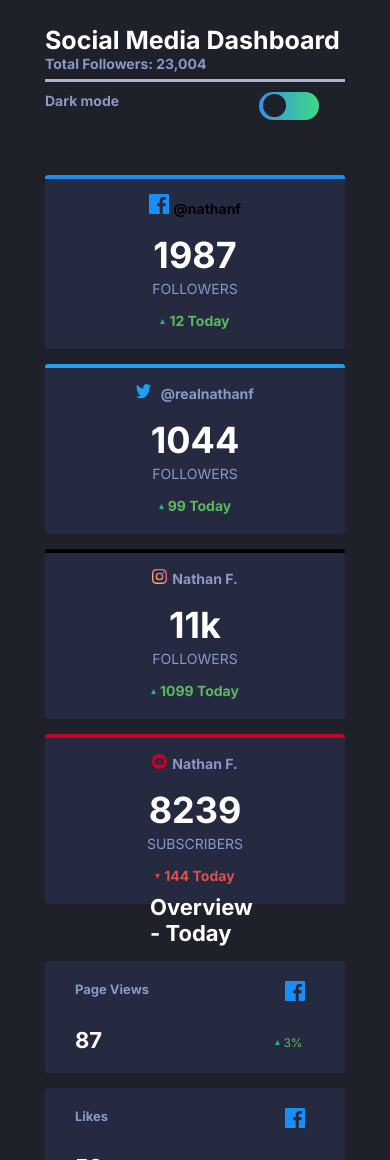
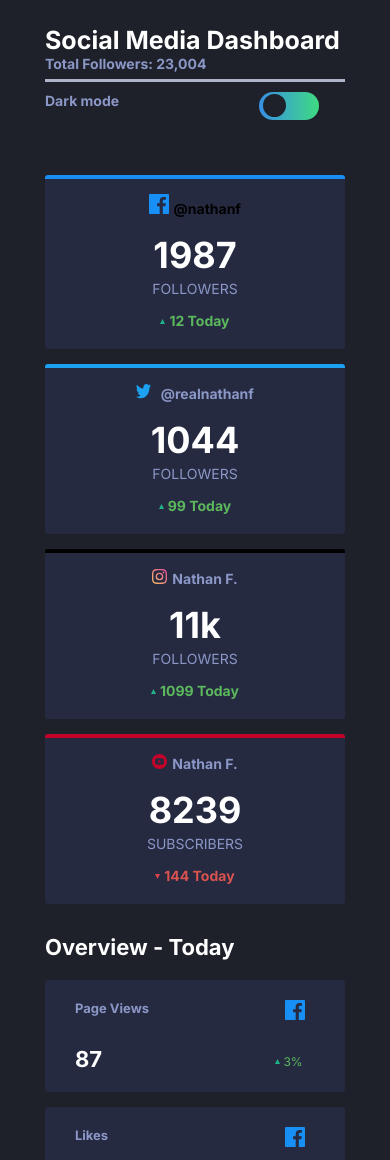
Before and after one commit to A33sha/social-media-dashboard, a plain HTML site: page index.html in a window 390 px wide. Shown: the top 1160 px of the page. Drawn offline with Linux system fonts and the light colour scheme.

Commit message:
Update style.css

```diff
--- a/style.css
+++ b/style.css
@@ -331,7 +331,8 @@ h2{
         margin: 15px auto;
     }
     h2{
-        margin: 30px 150px 15px;
+        width: 300px;
+        margin: 70px auto 20px;
     }
     .overview{
         display: block;
```
